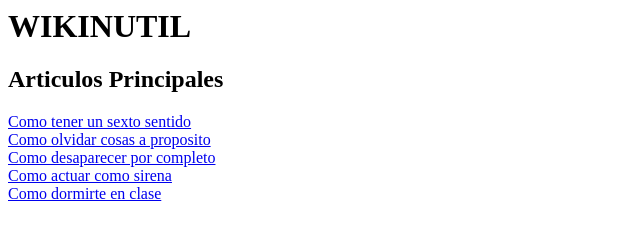
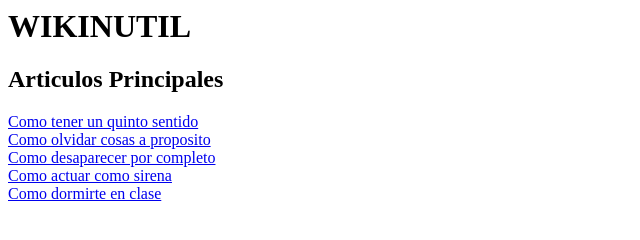
Before and after one commit to iEmanuelG/FinalTele, a plain HTML site: page index.html in a window 1280 px wide. Shown: the full height of the page, 0-640 px from the left. Drawn offline with Linux system fonts and the light colour scheme.

Commit message:
Update index.html

```diff
--- a/index.html
+++ b/index.html
@@ -6,7 +6,7 @@
     <body>
         <h1>WIKINUTIL</h1>
         <h2>Articulos Principales</h2>
-        <a href="https://es.wikihow.com/desarrollar-el-sexto-sentido">Como tener un sexto sentido</a><br/>
+        <a href="https://es.wikihow.com/desarrollar-el-sexto-sentido">Como tener un quinto sentido</a><br/>
         <a href="https://es.wikihow.com/olvidar-cosas-a-prop%C3%B3sito">Como olvidar cosas a proposito</a><br/>
         <a href="https://es.wikihow.com/desaparecer-por-completo">Como desaparecer por completo</a><br/>
         <a href="https://es.wikihow.com/actuar-como-sirena">Como actuar como sirena</a><br/>
```
